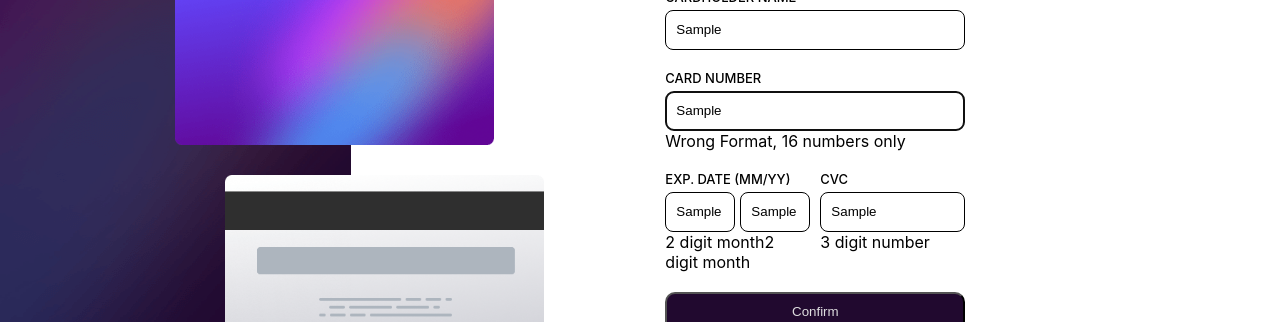
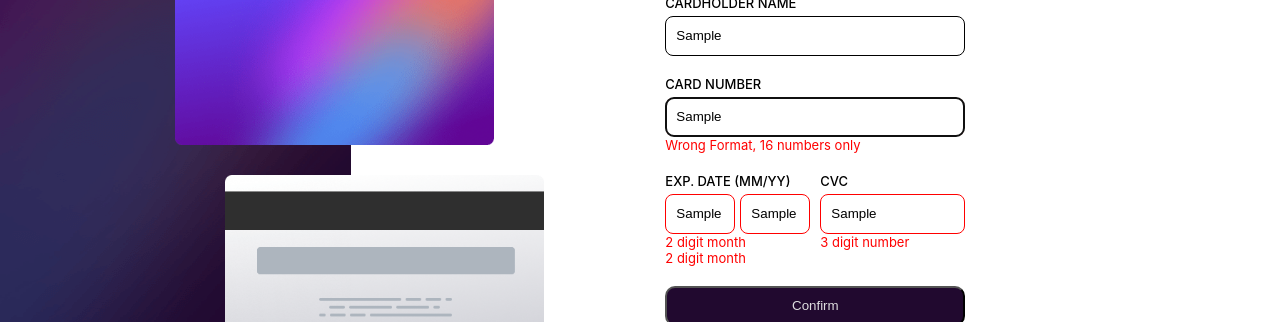
Before and after one commit to ramon-verdinperez/front-end-portfolio, a React (Create React App) app: page /cardDetails in a window 1280 px wide. Both pictures are taken after typing "Sample", "Sample", "Sample", "Sample", "Sample" into the empty fields and a click on the input "Confirm". Shown: the part 350-672 px from the top of the page. Built offline with nearby package versions, Linux system fonts and the light colour scheme; the HTML template or start-up script is replaced by a standard one.

Commit message:
Added error styling

```diff
--- a/src/card-details-form/card-details-main/card-details-form.base.tsx
+++ b/src/card-details-form/card-details-main/card-details-form.base.tsx
@@ -1,14 +1,5 @@
-import { useState } from "react";
 import styles from "./card-details-form.module.css";
 import { useForm } from "react-hook-form";
-
-interface CardDetails {
-  name: string;
-  cardNumber: string;
-  expMonth: number | undefined;
-  expYear: number | undefined;
-  cvc: number | undefined;
-}
 
 export const CardDetailsForm = () => {
   const {
@@ -47,8 +38,13 @@ export const CardDetailsForm = () => {
               {...register("name", {
                 required: "Please enter the card holder name!",
               })}
+              className={errors.name?.message ? styles.inputError : undefined}
             />
-            {errors.name?.message}
+            {errors.name?.message && (
+              <div>
+                <p className={styles.errorMessage}>{errors.name?.message}</p>
+              </div>
+            )}
           </div>
 
           <div className={styles.genericInput}>
@@ -64,8 +60,15 @@ export const CardDetailsForm = () => {
                 },
               })}
               maxLength={16}
+              className={errors.cardNumber?.message ? styles.inputError : undefined}
             />
-            {errors.cardNumber?.message}
+            {errors.cardNumber?.message && (
+              <div>
+                <p className={styles.errorMessage}>
+                  {errors.cardNumber?.message}
+                </p>
+              </div>
+            )}
           </div>
 
           <div className={styles.dateAndCVC}>
@@ -85,6 +88,7 @@ export const CardDetailsForm = () => {
                     },
                   })}
                   maxLength={2}
+                  className={errors.expMonth?.message ? styles.inputError : undefined}
                 />
                 <input
                   type="text"
@@ -97,10 +101,19 @@ export const CardDetailsForm = () => {
                     },
                   })}
                   maxLength={2}
+                  className={errors.expYear?.message ? styles.inputError : undefined}
                 />
               </div>
-              {errors.expMonth?.message}
-              {errors.expYear?.message}
+              {(errors.expMonth?.message || errors.expYear?.message) && (
+                <div>
+                  <p className={styles.errorMessage}>
+                    {errors.expMonth?.message}
+                  </p>
+                  <p className={styles.errorMessage}>
+                    {errors.expYear?.message}
+                  </p>
+                </div>
+              )}
             </div>
 
             <div style={{ display: "flex", flexDirection: "column" }}>
@@ -116,8 +129,14 @@ export const CardDetailsForm = () => {
                   },
                 })}
                 maxLength={3}
+
+                className={errors.cvc?.message ? styles.inputError : undefined}
               />
-              {errors.cvc?.message}
+              {errors.cvc?.message && (
+                <div>
+                  <p className={styles.errorMessage}>{errors.cvc?.message}</p>
+                </div>
+              )}
             </div>
           </div>
           <input
--- a/src/card-details-form/card-details-main/card-details-form.module.css
+++ b/src/card-details-form/card-details-main/card-details-form.module.css
@@ -85,6 +85,29 @@ form h4 {
     padding-bottom: 5px;
 }
 
+@keyframes errorShake {
+    0% { transform: translateX(0) }
+    25% { transform: translateX(5px) }
+    50% { transform: translateX(-5px) }
+    75% { transform: translateX(5px) }
+    100% { transform: translateX(0) }
+}
+
+.errorMessage {
+    margin: 0px;
+    color: red;
+    font-size: small;
+    font-weight: 400;
+}
+
+.inputError {
+    border-color: red;
+    animation: errorShake 0.2s;
+}
+.inputError:focus-visible {
+    border-color: red;
+}
+
 .confirmButton {
     background-color: hsl(278, 68%, 11%);
     color: hsl(270, 3%, 87%);
```
